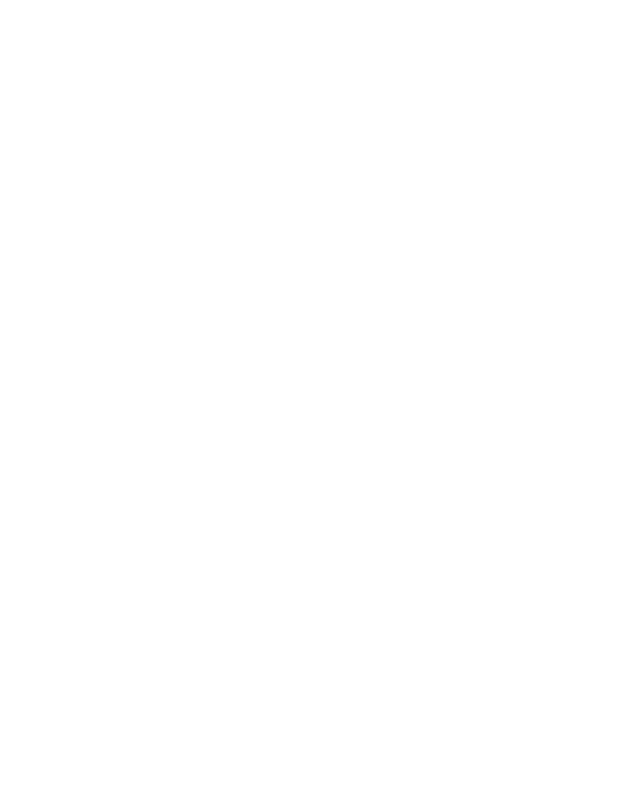
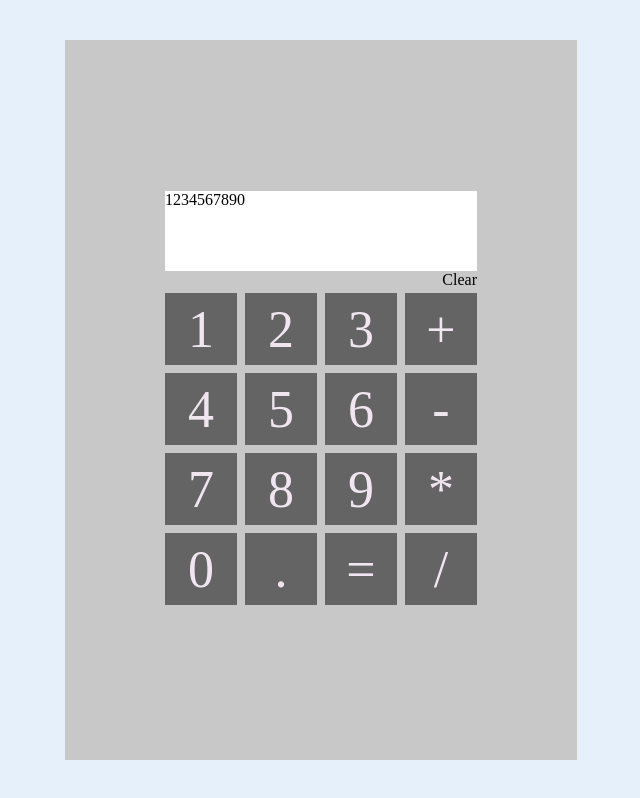
Before and after one commit to EldritchTiminy/odin-calculator, a plain HTML site: page index.html in a window 1280 px wide. Shown: the whole page, without its empty margins (319-959 px from the left). Drawn offline with Linux system fonts and the light colour scheme.

Commit message:
Added buttons for numbers, operators, and clear. Added 'screen' section for display.

```diff
--- a/index.html
+++ b/index.html
@@ -7,6 +7,37 @@
   </head>
   <body>
 
+  <div class='body'>
+    <div class='board'>
+      <div class='display'>
+        <div class='screen'>1234567890</div>
+        <div class='clr'>Clear</div>
+      </div>
+      <div class='keys'>
+        <div class='numbers'>
+          <div class='button'>1</div>
+          <div class='button'>2</div>
+          <div class='button'>3</div>
+          <div class='button'>4</div>
+          <div class='button'>5</div>
+          <div class='button'>6</div>
+          <div class='button'>7</div>
+          <div class='button'>8</div>
+          <div class='button'>9</div>
+          <div class='button'>0</div>
+          <div class='button'>.</div>
+          <div class='button'>=</div>
+        </div>
+        <div class='operators'>
+          <div class='button'>+</div>
+          <div class='button'>-</div>
+          <div class='button'>*</div>
+          <div class='button'>/</div>
+        </div>
+      </div>
+    </div>
+  </div>
+
   <script src="./script1.js"></script>
   </body>
 </html>
--- a/script1.js
+++ b/script1.js
@@ -14,3 +14,8 @@ function multiply (num1, num2) {
 function divide (num1, num2) {
   return (num1 / num2);
 };
+
+// Calculation Variables
+let number1;
+let operator;
+let number2;
--- a/style.css
+++ b/style.css
@@ -1,4 +1,95 @@
+/* Universal Styling */
 * {
   padding: 0;
   margin: 0;
 }
+
+/* Body Div Styling */
+.body {
+  /* Colors */
+  background-color: rgb(230 240 250);
+  /* Display Settings */
+  display: flex;
+  justify-content: center;
+  /* Dimensions */
+  min-height: 100vh;
+}
+
+/* Board Div Styling */
+.board {
+  /* Colors */
+  background-color: rgb(200 200 200);
+  /* Dimensions */
+  Margin: 40px;
+  width: 40%;
+  min-height: 280px;
+  max-height: 800px;
+  /* Display Settings */
+  display: flex;
+  flex-direction: column;
+  justify-content: center;
+  align-items: center;
+}
+
+/* Display Section Styling */
+.display {
+  /* Display Settings */
+  display: flex;
+  flex-direction: column;
+  align-items: end;
+}
+
+/* Screen Styling */
+.screen {
+  /* Colors */
+  background-color: white;
+  /* Dimensions */
+  width: 312px;
+  height: 80px;
+}
+
+/* Keys Section Styling */
+.keys {
+  /* Display Settings */
+  display: flex;
+}
+
+/* Buttons Section Common Styling */
+.numbers,
+.operators {
+  /* Display Settings */
+  display: flex;
+  justify-content: center;
+  flex-wrap: wrap;
+}
+
+/* Numbers Section Styling */
+.numbers {
+  /* Dimensions */
+  width: 240px;
+  height: 320px;
+}
+
+/* Operators Section Styling */
+.operators {
+  /* Dimensions */
+  width: 80px;
+  height: 320px;
+}
+
+/* Button Div Styling */
+.button {
+  /* Colors */
+  background-color: rgb(100 100 100);
+  color: rgb(240 230 240);
+  /* Dimensions */
+  width: 72px;
+  height: 72px;
+  margin: 4px;
+  /* Display Settings */
+  display: flex;
+  justify-content: center;
+  align-items: center;
+  /* Text Settings */
+  font-size: 52px;
+}
```
